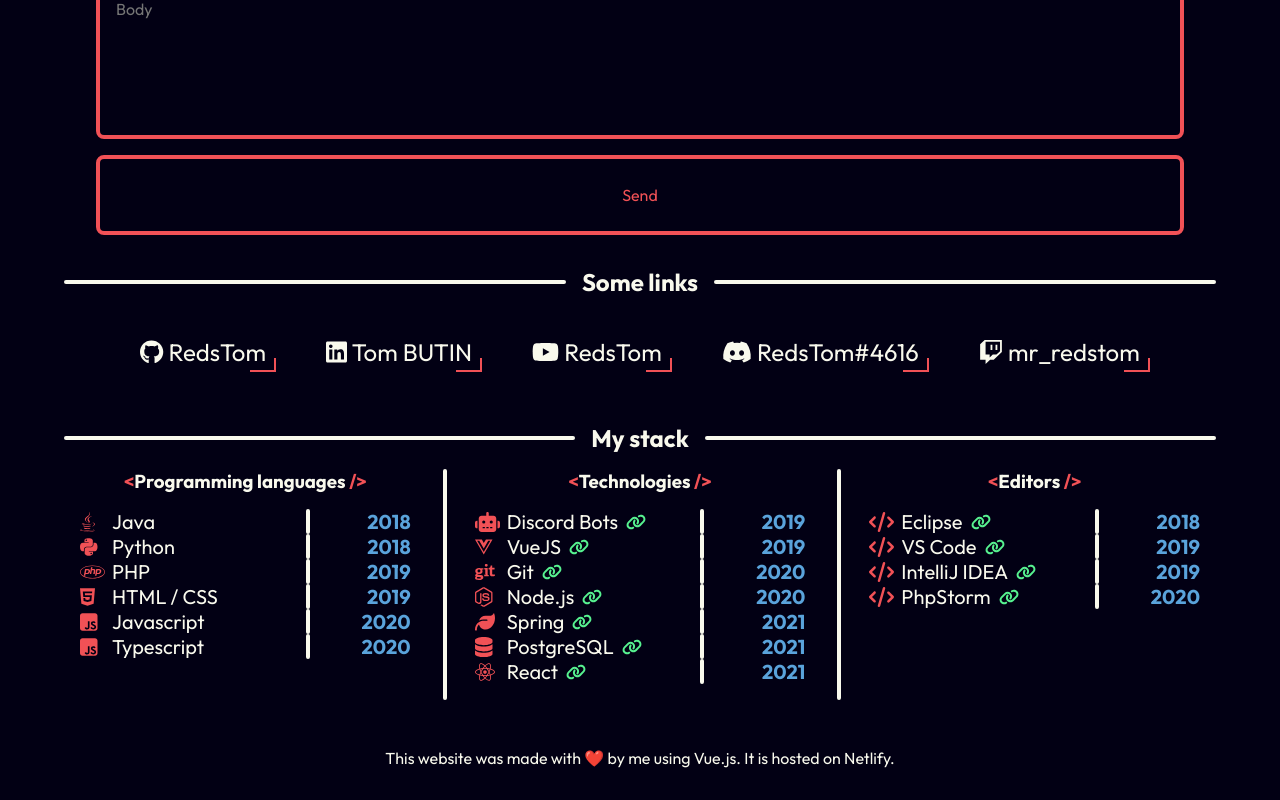
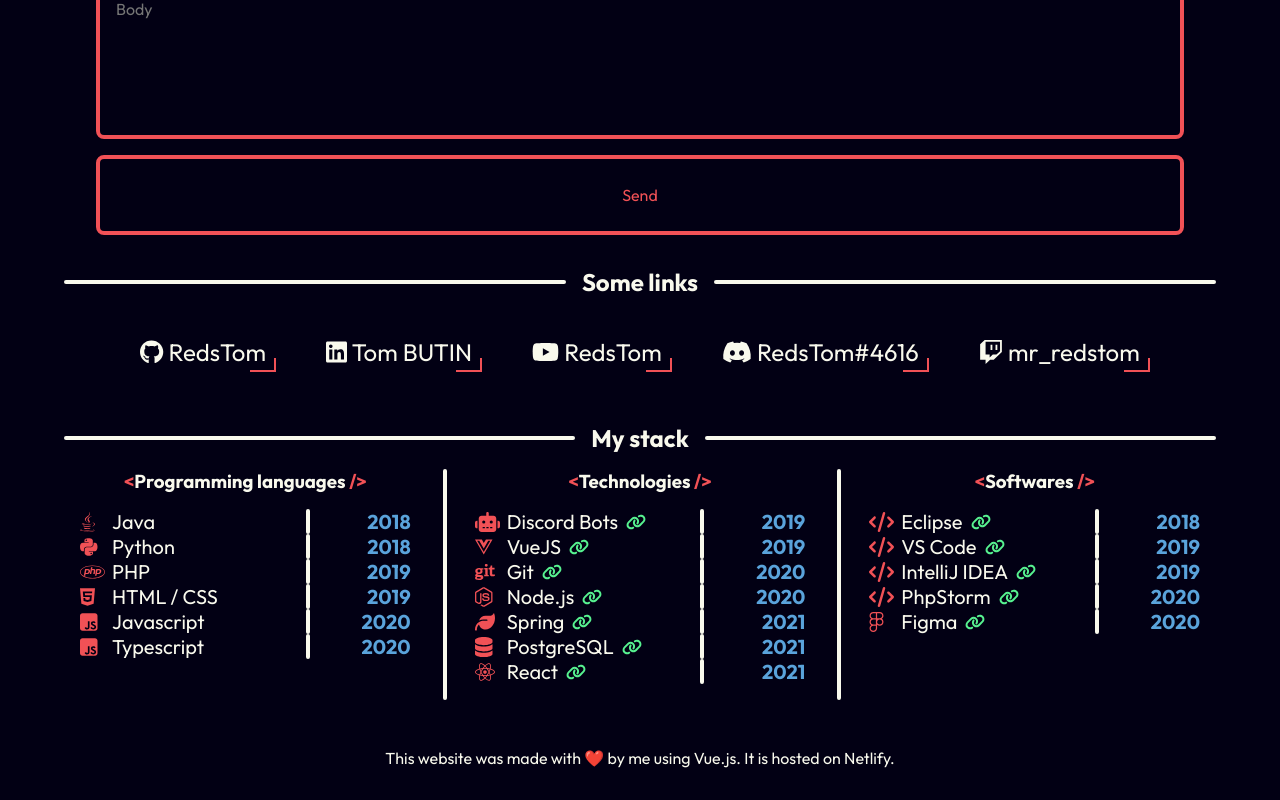
Before and after one commit to RedsTom/PersonalWebsite, a Vue app: page / in a window 1280 px wide. Shown: the part 1218-2018 px from the top of the page. Built offline with nearby package versions, Linux system fonts and the light colour scheme.

Commit message:
Edited my stack (kinda)

```diff
--- a/src/components/sections/Stack.vue
+++ b/src/components/sections/Stack.vue
@@ -87,7 +87,7 @@ const technologies: StackElement[] = [
     },
 ]
 
-const editors: StackElement[] = [
+const softwares: StackElement[] = [
     {
         name: 'Eclipse',
         icon: 'fa-solid fa-code',
@@ -112,6 +112,12 @@ const editors: StackElement[] = [
         year: 2020,
         link: 'https://jetbrains.com/phpstorm'
     },
+    {
+        name: 'Figma',
+        icon: 'fa-brands fa-figma',
+        year: 2020,
+        link: 'https://figma.com'
+    }
 ]
 </script>
 
@@ -142,11 +148,11 @@ const editors: StackElement[] = [
         </div>
         <div class="splitter"></div>
         <div>
-            <h3><b>&lt;</b>Editors<b> /&gt;</b></h3>
+            <h3><b>&lt;</b>Softwares<b> /&gt;</b></h3>
 
             <ul>
-                <StackElement v-for="editor in editors" :icon="editor.icon" :year="editor.year" :link="editor.link"
-                    :key="editor.name">
+                <StackElement v-for="editor in softwares" :icon="editor.icon" :year="editor.year" :link="editor.link"
+                              :key="editor.name">
                     {{ editor.name }}
                 </StackElement>
             </ul>
```
